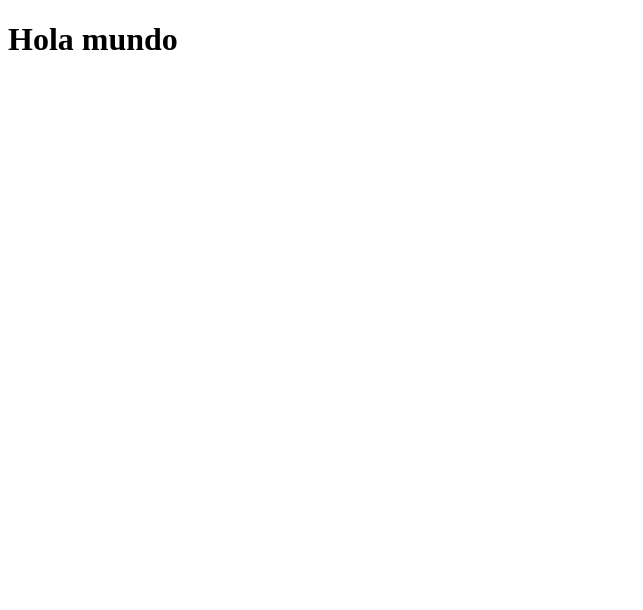
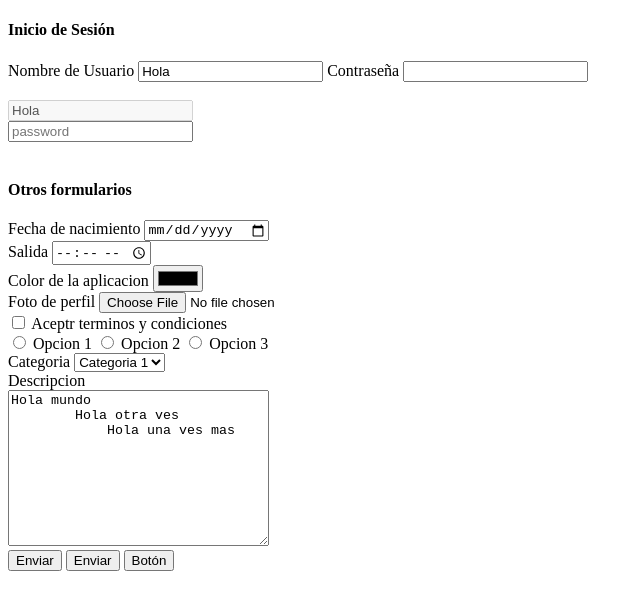
Before and after one commit to Fundamentos2122/ejemplos-clase-KevinAvirdz, a plain HTML site: page index.html in a window 1280 px wide. Shown: the whole page, without its empty margins (0-643 px from the left). Drawn offline with Linux system fonts and the light colour scheme.

Commit message:
Formularios

```diff
--- a/index.html
+++ b/index.html
@@ -1,12 +1,70 @@
 <!DOCTYPE html>
 <html lang="en">
 <head>
-    <meta charset="UTF8">
+    <meta charset="UTF-8">
     <meta http-equiv="X-UA-Compatible" content="IE=edge">
-    <meta name="viewport" content="widht=device-width,initiate">
-    <title>Ejemplos</title>
+    <meta name="viewport" content="width=device-width, initial-scale=1.0">
+    <title>Formularios</title>
 </head>
 <body>
-<h1>Hola mundo</h1>
+    <h4>Inicio de Sesión</h4>
+    <form action="">
+        <label for="username">Nombre de Usuario</label>
+        <input type="text" name="username" autocomplete="off" value="Hola" readonly>
+        <label for="password">Contraseña</label>
+        <input type="password" name="password">
+
+    </form>
+    <br>
+    <form action="">
+        <input type="text" name="username" placeholder="Nombre de Usuario" value="Hola" disabled>
+        <!-- disabled a alos que el usuario no puede acceder  -->
+        <br>
+        <input type="password" name="password" placeholder="password">
+    </form>
+    <br>
+    <h4>Otros formularios</h4>
+    <form action="">
+        <label for="birthday">Fecha de nacimiento</label>
+        <input type="date" name="birthday" value="" required>
+        <br>
+        <label for="exit">Salida</label>
+        <input type="time" name="exit">
+        <br>
+        <label for="theme">Color de la aplicacion</label>
+        <input type="color" name="theme">
+        <br>
+        <label for="photo">Foto de perfil</label>
+        <input type="file" name="photo" accept=".jpg, .png">
+        <br>
+        <input type="checkbox" name="check">
+        <label for="radio">Aceptr terminos y condiciones</label>
+        <br>
+        <input type="radio" name="radio" value="1">
+        <label for="radio">Opcion 1</label>
+        <input type="radio" name="radio" value="2">
+        <label for="radio">Opcion 2</label>
+        <input type="radio" name="radio" value="3">
+        <label for="radio">Opcion 3</label>
+        <br>
+        <label for="category">Categoria</label>
+        <select name="category" id="">
+            <option value="1">Categoria 1</option>
+            <option value="2">Categoria 2</option>
+            <option value="3">Categoria 3</option>
+        </select>
+        <br>
+        <label for="description">Descripcion</label>
+        <br>
+        <textarea name="description" id="" cols="30" rows="10">Hola mundo
+        Hola otra ves
+            Hola una ves mas
+        </textarea>
+        <br>
+        <input type="submit" value="Enviar">
+        <button type="submit">Enviar</button>
+        <button type="button">Botón</button>
+    </form>
+
 </body>
 </html>
```
